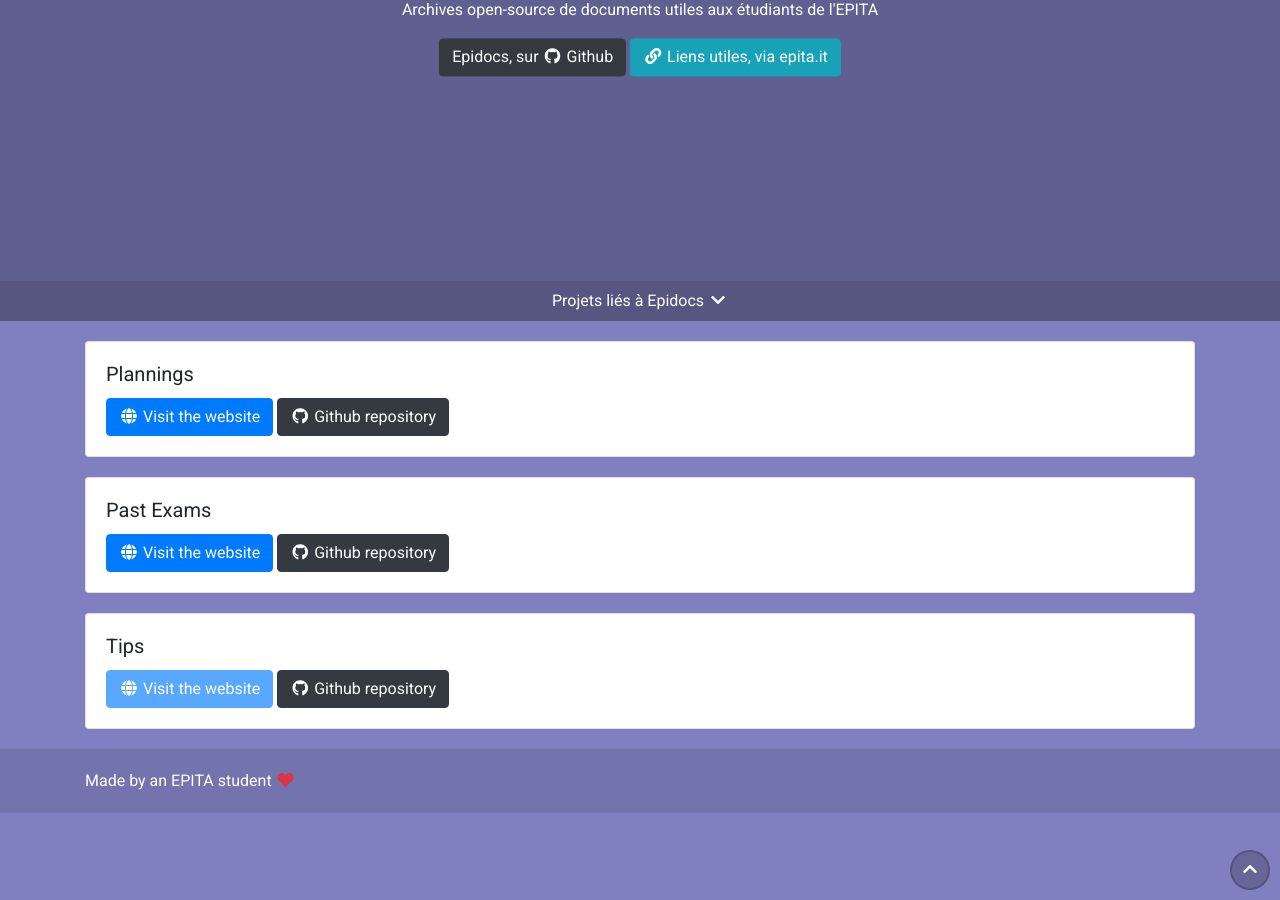
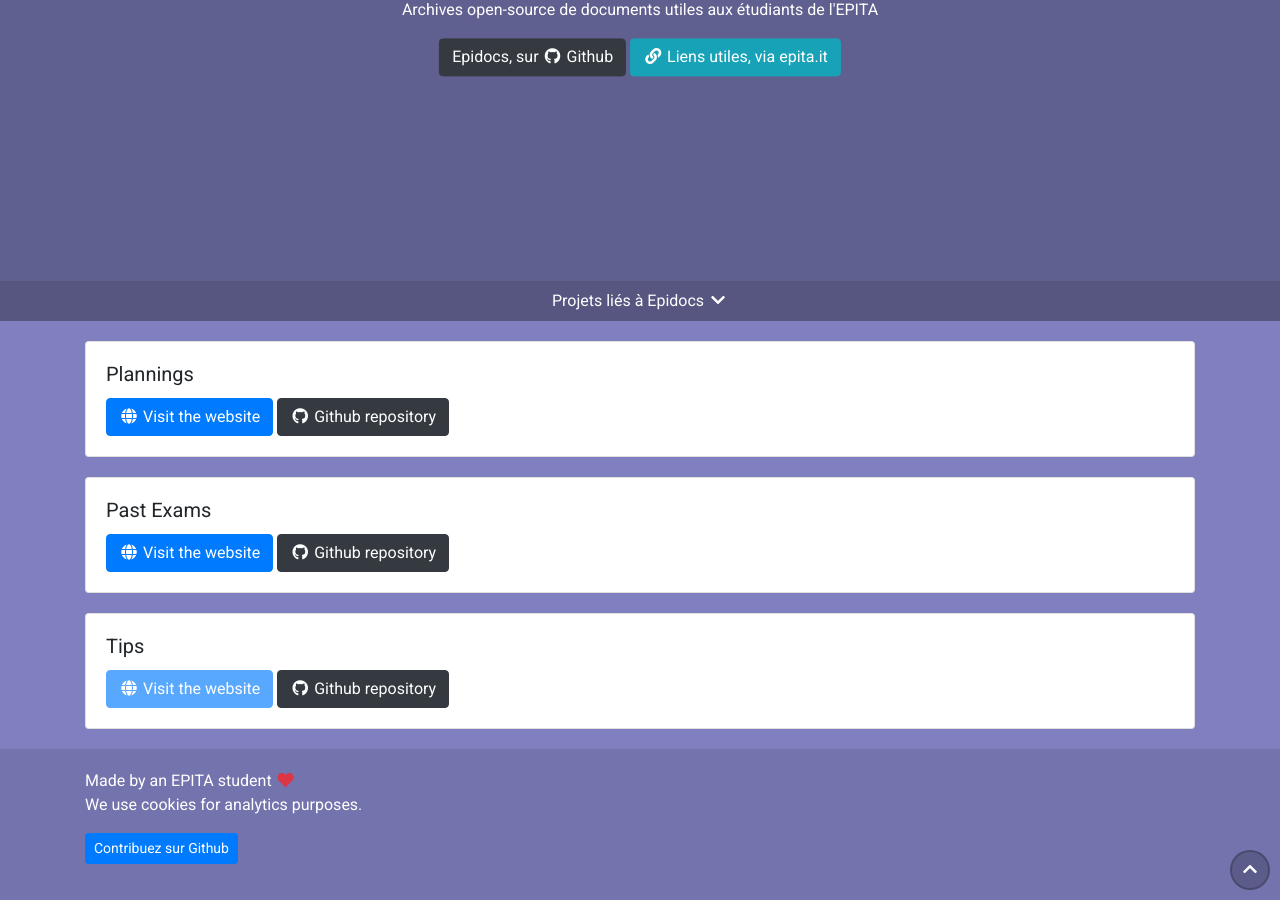
Before and after one commit to Epidocs/epidocs.github.io, a Jekyll site: the page built from index.html, in a window 1280 px wide and 900 px high, scrolled down 579 px. Built offline with Jekyll 4.4.1, drawn with Linux system fonts in a browser that asks for light colours; nearby versions of some CDN libraries.

Commit message:
Added global site tag for Google Analytics
+ Updated footer
+ Added a note about cookie usage in the footer

```diff
--- a/index.html
+++ b/index.html
@@ -54,13 +54,12 @@
 
 <div id="footer">
 	<div class="container">
-		Made by an EPITA student <i class="fas fa-heart fa-fw text-danger"></i>
-		<!--
+		<p>Made by an EPITA student <i class="fas fa-heart fa-fw text-danger"></i> <br>
+		We use cookies for analytics purposes.</p>
 		<ul>
-			<li><a href="{{ site.github.repository_url }}/blob/master/{{ page.path }}"><i class="fas fa-pencil-alt fa-fw"></i> Edit this page</a></div></li>
-			<li><a href="{{ 'tos.html' | relative_url }}">Conditions générales</a></li>
+			<li><a href="{{ site.github.repository_url }}" class="btn btn-primary btn-sm">Contribuez sur Github</a></li>
+			<!-- <li><a href="{{ 'tos.html' | relative_url }}" class="btn btn-primary btn-sm">Conditions générales</a></li> -->
 		</ul>
-		-->
 	</div>
 </div>
 
```
Also changed, not shown: _layouts/default.html (+10 -0 lines).
